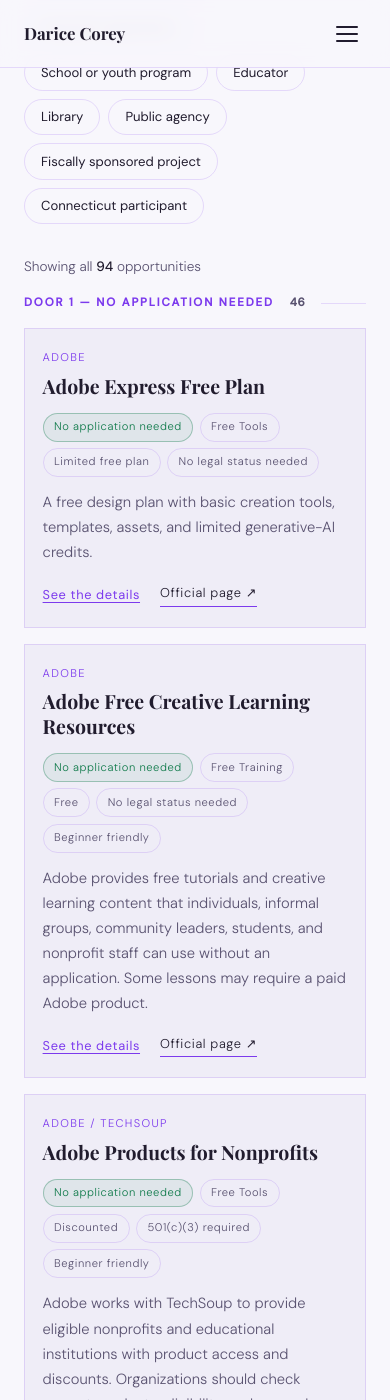
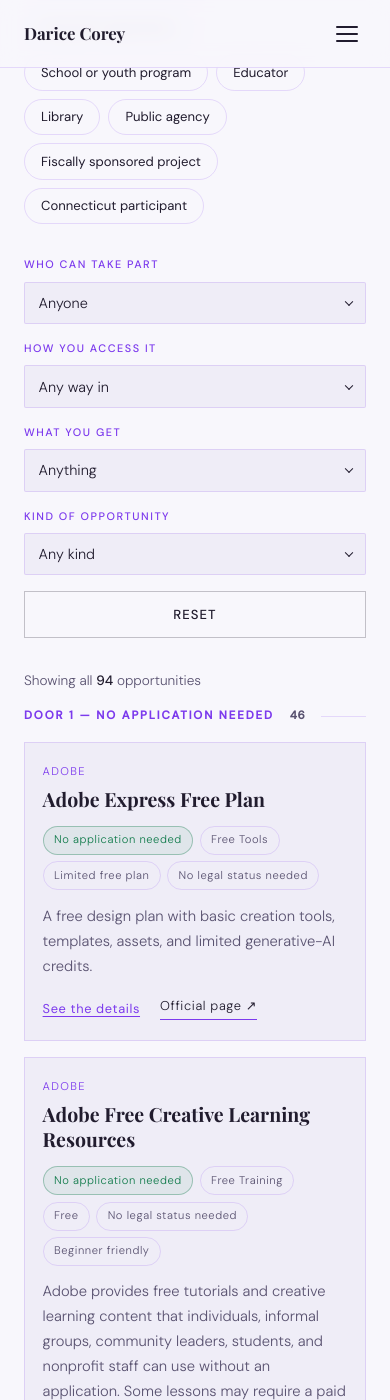
Before and after one commit to dcoreyrasm/dcoreyrasm.github.io, a Jekyll site: the page community-ai/index.html, which Jekyll copies as it is, in a window 390 px wide and 1400 px high, scrolled down 1769 px. Built offline with Jekyll 4.4.1, drawn with Linux system fonts in a browser that asks for light colours; some web fonts are replaced; part of the change alters nothing that is shown.

Commit message:
Give the AI directory the same filter boxes as Village Notes
The two directories filtered in visibly different shapes: Village Notes uses
labelled boxes in a row above the results, each opening a checkbox panel with
a find box and Clear, while this page kept all seventeen filters in a sidebar
of accordions. Side by side they did not read as the same system.

The four filters people actually reach for -- who can take part, how you
access it, what you get, kind of opportunity -- are now those boxes, built
from the same FACETS definitions the sidebar uses, so a new Airtable choice
still appears without markup changing. The other thirteen stay in the
sidebar, which picks up the same label typography and option styling.

They are promoted, not duplicated: a filter in a box is no longer repeated
in the sidebar below it. Showing the same list twice on one screen invites
the reader to wonder which of the two is the real one, and a selection made
in one of them could sit hidden behind the other's "Show more".

Every one of these multi-selects, as the sidebar always did -- tick as many
as you like within a box or across boxes. The boxes, the sidebar and the
quick starts all read and write the same state, so a tick in one shows up in
the others, chips it like any other filter, and survives in a shared link.

The panel stays open while you tick through it, and its counts hold every
other filter fixed, so they answer "what would I get if I added this" rather
than restating what is already on screen. An option that would return
nothing is dimmed -- unless it is the one already ticked, which has to stay
clickable to be unticked.

```diff
--- a/community-ai/community-ai.css
+++ b/community-ai/community-ai.css
@@ -83,17 +83,78 @@
 .cf-quick-btn:hover { border-color: var(--coral); color: var(--coral); }
 .cf-quick-btn[aria-pressed="true"] { background: var(--coral); border-color: var(--coral); color: var(--cf-on-accent); font-weight: 500; }
 
+/* ---- Filter boxes ------------------------------------------------------- */
+/* The labelled boxes the childcare directory uses, so the two read as one
+   system. Same measurements, same panel, same open/selected states -- kept as
+   its own block here rather than shared, because /styles.css is the site
+   stylesheet and these belong to the directories, not the site. */
+.cf-controls { display: flex; align-items: flex-end; gap: 1rem 1.25rem; margin-bottom: 2rem; }
+.cf-fieldrow { display: grid; grid-template-columns: repeat(4, minmax(0, 1fr)); gap: 1rem 1.25rem; flex: 1; }
+.cf-field { display: flex; flex-direction: column; gap: .5rem; min-width: 0; }
+.cf-field-label { font-size: .68rem; letter-spacing: .14em; text-transform: uppercase; color: var(--coral); font-weight: 500; }
+.cf-reset-row { flex-shrink: 0; }
+
+.cf-multi { position: relative; min-width: 0; }
+.cf-multi-toggle {
+  width: 100%; text-align: left; background: var(--bg2); color: var(--cream);
+  border: 1px solid var(--line); border-radius: 2px;
+  font-family: var(--sans); font-size: .9rem; font-weight: 300;
+  padding: .7rem 2.4rem .7rem .85rem; cursor: pointer; transition: border-color .2s;
+  white-space: nowrap; overflow: hidden; text-overflow: ellipsis;
+}
+.cf-multi-toggle::after {
+  content: ''; position: absolute; right: .9rem; top: 50%; width: 6px; height: 6px;
+  border-right: 1px solid currentColor; border-bottom: 1px solid currentColor;
+  transform: translateY(-70%) rotate(45deg); pointer-events: none;
+}
+.cf-multi-toggle:hover { border-color: var(--coral); }
+.cf-multi-toggle.has-selection { border-color: var(--coral); color: var(--coral); }
+
+.cf-multi-panel {
+  position: absolute; z-index: 60; top: calc(100% + .35rem); left: 0;
+  width: min(22rem, 80vw); background: var(--bg2);
+  border: 1px solid var(--coral); border-radius: 2px;
+  box-shadow: 0 12px 32px rgba(0,0,0,.28);
+}
+.cf-multi-head { display: flex; gap: .5rem; padding: .6rem; border-bottom: 1px solid var(--line); }
+.cf-multi-head-bare { justify-content: flex-end; }
+.cf-multi-head input {
+  flex: 1; min-width: 0; background: var(--bg); color: var(--cream);
+  border: 1px solid var(--line); border-radius: 2px;
+  font-family: var(--sans); font-size: .85rem; font-weight: 300; padding: .45rem .6rem;
+}
+.cf-multi-head input:focus { border-color: var(--coral); outline: none; }
+.cf-multi-clear {
+  background: none; border: none; cursor: pointer; padding: 0 .3rem;
+  font-family: var(--sans); font-size: .7rem; letter-spacing: .1em;
+  text-transform: uppercase; color: var(--coral);
+}
+.cf-multi-clear:hover { text-decoration: underline; }
+
+.cf-multi-list { max-height: 16rem; overflow-y: auto; padding: .35rem; }
+.cf-multi-opt {
+  display: flex; align-items: center; gap: .6rem;
+  padding: .45rem .6rem; cursor: pointer; font-size: .87rem; color: var(--cream);
+  border-radius: 2px;
+}
+.cf-multi-opt:hover { background: color-mix(in srgb, var(--bg2) 85%, var(--coral)); }
+.cf-multi-opt input { accent-color: var(--coral); width: 1rem; height: 1rem; flex-shrink: 0; }
+.cf-multi-opt span { min-width: 0; overflow-wrap: anywhere; }
+.cf-multi-opt em { margin-left: auto; font-style: normal; font-size: .74rem; color: var(--muted); padding-left: .5rem; }
+.cf-multi-opt.is-empty { opacity: .38; }
+.cf-multi-opt[hidden] { display: none; }
+
 /* ---- Layout ------------------------------------------------------------- */
 .cf-layout { display: grid; grid-template-columns: 270px 1fr; gap: 2.5rem; align-items: start; padding-bottom: 5rem; }
 
 /* ---- Facet sidebar ------------------------------------------------------ */
 .cf-side { position: sticky; top: 10.5rem; max-height: calc(100vh - 12rem); overflow-y: auto; padding-right: .5rem; }
 .cf-side-head { display: flex; justify-content: space-between; align-items: baseline; margin-bottom: 1rem; padding-bottom: .75rem; border-bottom: 1px solid var(--line); }
-.cf-side-head h2 { font-size: .72rem; letter-spacing: .16em; text-transform: uppercase; color: var(--coral); font-weight: 500; }
+.cf-side-head h2 { font-size: .68rem; letter-spacing: .14em; text-transform: uppercase; color: var(--coral); font-weight: 500; }
 .cf-reset { background: none; border: none; color: var(--muted); font-family: var(--sans); font-size: .76rem; cursor: pointer; text-decoration: underline; padding: 0; }
 .cf-reset:hover { color: var(--coral); }
 .cf-facet { border-bottom: 1px solid var(--line); }
-.cf-facet > summary { cursor: pointer; list-style: none; padding: .85rem 0; font-size: .82rem; color: var(--cream); display: flex; justify-content: space-between; align-items: center; gap: .5rem; }
+.cf-facet > summary { cursor: pointer; list-style: none; padding: .85rem 0; font-size: .68rem; letter-spacing: .14em; text-transform: uppercase; font-weight: 500; color: var(--cream); display: flex; justify-content: space-between; align-items: center; gap: .5rem; }
 .cf-facet > summary::-webkit-details-marker { display: none; }
 .cf-facet > summary::after { content: '+'; color: var(--coral); font-size: 1rem; line-height: 1; flex-shrink: 0; }
 .cf-facet[open] > summary::after { content: '\2212'; }
@@ -101,7 +162,7 @@
 .cf-facet-count { font-size: .68rem; background: var(--coral); color: var(--cf-on-accent); border-radius: 999px; padding: .1rem .45rem; font-weight: 500; margin-left: auto; }
 .cf-opts { padding: 0 0 .9rem; display: flex; flex-direction: column; gap: .1rem; }
 .cf-opt { display: flex; align-items: flex-start; gap: .55rem; font-size: .82rem; color: var(--muted); cursor: pointer; padding: .3rem .25rem; border-radius: 2px; line-height: 1.45; }
-.cf-opt:hover { color: var(--cream); background: rgba(192,132,252,.06); }
+.cf-opt:hover { color: var(--cream); background: color-mix(in srgb, var(--bg2) 85%, var(--coral)); }
 .cf-opt input { accent-color: var(--coral); margin-top: .2rem; flex-shrink: 0; }
 .cf-opt .cf-opt-n { margin-left: auto; font-size: .72rem; opacity: .65; flex-shrink: 0; padding-left: .4rem; }
 .cf-opt.is-empty { opacity: .38; }
@@ -187,6 +248,9 @@ section.cf-about-section { background: var(--bg2); padding: 5rem 0; margin-top:
 /* ---- Responsive --------------------------------------------------------- */
 @media (max-width: 980px) {
   .cf-wrap { padding: 0 1.5rem; }
+  .cf-fieldrow { grid-template-columns: 1fr 1fr; }
+  .cf-controls { flex-wrap: wrap; }
+  .cf-reset-row { width: 100%; }
   .cf-doors { grid-template-columns: 1fr; }
   .cf-about-grid { grid-template-columns: 1fr; }
   .cf-layout { grid-template-columns: 1fr; gap: 1.5rem; }
@@ -200,6 +264,8 @@ section.cf-about-section { background: var(--bg2); padding: 5rem 0; margin-top:
 }
 @media (max-width: 560px) {
   .cf-hero { padding: 3rem 0 2.5rem; }
+  .cf-fieldrow { grid-template-columns: 1fr; }
+  .cf-multi-panel { width: min(22rem, 92vw); }
   .cf-stats { gap: 1.75rem; }
   .cf-card { padding: 1.25rem 1.1rem; }
 }
--- a/community-ai/index.html
+++ b/community-ai/index.html
@@ -124,6 +124,17 @@
         <div class="cf-quick-row" id="cf-quick"></div>
       </div>
 
+      <!-- The four filters most people reach for, promoted out of the sidebar
+           into the labelled boxes the childcare directory uses. Both places
+           read and write the same state, so ticking an option in either one
+           shows up in the other. script.js builds the boxes from the same
+           FACETS definitions the sidebar uses, so a new Airtable choice
+           appears in both without markup changing here. -->
+      <form class="cf-controls" role="search" onsubmit="return false;" aria-label="Filter opportunities">
+        <div class="cf-fieldrow" id="cf-fieldrow"></div>
+        <button type="button" id="cf-reset-row" class="btn-ghost cf-reset-row">Reset</button>
+      </form>
+
       <div class="cf-layout">
         <aside class="cf-side" id="cf-side" aria-label="Filters">
           <div class="cf-side-head">
--- a/community-ai/script.js
+++ b/community-ai/script.js
@@ -21,13 +21,13 @@
   var NON_ANSWERS = ['Not stated', 'Not determined', 'None', 'N/A'];
 
   var FACETS = [
-    { key: 'whoCanParticipate', label: 'Who can take part',   open: true },
-    { key: 'door',              label: 'How you access it',   open: true },
-    { key: 'support',           label: 'What you get',        open: true },
+    { key: 'whoCanParticipate', label: 'Who can take part' },
+    { key: 'door',              label: 'How you access it' },
+    { key: 'support',           label: 'What you get' },
     { key: 'type',              label: 'Kind of opportunity' },
-    { key: 'cost',              label: 'Cost' },
+    { key: 'cost',              label: 'Cost', open: true },
     { key: 'legalStatus',       label: 'Legal status needed', keepNone: true },
-    { key: 'topics',            label: 'Topic area' },
+    { key: 'topics',            label: 'Topic area', open: true },
     { key: 'communityServed',   label: 'Community served' },
     { key: 'audienceStage',     label: 'Who it is written for' },
     { key: 'deliveryFormat',    label: 'Format' },
@@ -38,6 +38,17 @@
     { key: 'accessibility',     label: 'Accessibility' },
     { key: 'accountBenefit',    label: 'Account you may already have' },
     { key: 'lockIn',            label: 'Platform lock-in risk' }
+  ];
+
+  /* The filters promoted out of the sidebar into the labelled boxes above the
+     results, in the order they appear there. Each names the facet it drives and
+     what its box reads when nothing is ticked. Both places write the same
+     state, so a tick in one is a tick in the other. */
+  var ROW_FIELDS = [
+    { key: 'whoCanParticipate', empty: 'Anyone' },
+    { key: 'door',              empty: 'Any way in' },
+    { key: 'support',           empty: 'Anything' },
+    { key: 'type',              empty: 'Any kind' }
   ];
 
   var QUICK = [
@@ -288,6 +299,140 @@
 
   /* -- rendering ---------------------------------------------------------- */
 
+  /* -- the promoted filter boxes ------------------------------------------ */
+
+  /* The same four filters the sidebar carries, in the labelled boxes the
+     childcare directory uses. They read and write state.filters like every
+     other control, so the sidebar, the quick starts and these stay in step
+     with no syncing code of their own. */
+
+  function facetByKey(key) {
+    for (var i = 0; i < FACETS.length; i++) if (FACETS[i].key === key) return FACETS[i];
+    return null;
+  }
+
+  /* Built once. Rebuilding the markup on each change would fold up a panel the
+     reader is still ticking through, and re-sorting live counts would slide
+     options out from under the pointer -- so the order is fixed here and only
+     the labels, ticks and counts move afterwards. */
+  function buildRow() {
+    var host = $('cf-fieldrow');
+    if (!host) return;
+
+    host.innerHTML = ROW_FIELDS.map(function (field) {
+      var facet = facetByKey(field.key);
+      if (!facet) return '';
+
+      var counts = facetCounts(field.key);
+      var opts = Object.keys(facet._options)
+        .filter(function (v) { return isAnswer(v, facet.keepNone); })
+        .sort(function (a, b) {
+          if (field.key === 'door') return DOOR_ORDER.indexOf(a) - DOOR_ORDER.indexOf(b);
+          return (counts[b] || 0) - (counts[a] || 0) || a.localeCompare(b);
+        });
+      if (!opts.length) return '';
+
+      var text = function (v) { return field.key === 'door' ? (DOOR_LABEL[v] || v) : v; };
+
+      var list = opts.map(function (v) {
+        return '<label class="cf-multi-opt" data-find-text="' + esc(text(v).toLowerCase()) + '">' +
+                 '<input type="checkbox" data-facet="' + esc(field.key) + '" value="' + esc(v) + '" />' +
+                 '<span>' + esc(text(v)) + '</span>' +
+                 '<em data-count="' + esc(v) + '">' + (counts[v] || 0) + '</em>' +
+               '</label>';
+      }).join('');
+
+      // A find box earns its place on a long list and clutters a short one.
+      var head = opts.length > 8
+        ? '<div class="cf-multi-head">' +
+            '<input type="search" data-find="' + esc(field.key) + '" placeholder="Find&hellip;" ' +
+                   'aria-label="Find within ' + esc(facet.label.toLowerCase()) + '" autocomplete="off" />' +
+            '<button type="button" class="cf-multi-clear" data-clearfacet="' + esc(field.key) + '">Clear</button>' +
+          '</div>'
+        : '<div class="cf-multi-head cf-multi-head-bare">' +
+            '<button type="button" class="cf-multi-clear" data-clearfacet="' + esc(field.key) + '">Clear</button>' +
+          '</div>';
+
+      return '<div class="cf-field">' +
+        '<span class="cf-field-label" id="cf-lbl-' + esc(field.key) + '">' + esc(facet.label) + '</span>' +
+        '<div class="cf-multi" data-multi="' + esc(field.key) + '">' +
+          '<button type="button" class="cf-multi-toggle" data-toggle="' + esc(field.key) + '" ' +
+                  'aria-expanded="false" aria-haspopup="true" aria-controls="cf-panel-' + esc(field.key) + '" ' +
+                  'aria-labelledby="cf-lbl-' + esc(field.key) + ' cf-val-' + esc(field.key) + '">' +
+            '<span id="cf-val-' + esc(field.key) + '" data-value="' + esc(field.key) + '">' + esc(field.empty) + '</span>' +
+          '</button>' +
+          '<div class="cf-multi-panel" id="cf-panel-' + esc(field.key) + '" role="group" ' +
+               'aria-label="Filter by ' + esc(facet.label.toLowerCase()) + '" hidden>' +
+            head +
+            '<div class="cf-multi-list">' + list + '</div>' +
+          '</div>' +
+        '</div>' +
+      '</div>';
+    }).join('');
+  }
+
+  function syncRow() {
+    var host = $('cf-fieldrow');
+    if (!host) return;
+
+    ROW_FIELDS.forEach(function (field) {
+      var box = host.querySelector('[data-multi="' + field.key + '"]');
+      if (!box) return;
+
+      var chosen = state.filters[field.key] || [];
+      var label = box.querySelector('[data-value]');
+      var toggle = box.querySelector('[data-toggle]');
+
+      label.textContent = chosen.length === 0 ? field.empty
+        : (chosen.length === 1
+            ? (field.key === 'door' ? (DOOR_LABEL[chosen[0]] || chosen[0]) : chosen[0])
+            : chosen.length + ' selected');
+      toggle.classList.toggle('has-selection', chosen.length > 0);
+
+      /* Counts hold every other filter fixed, so they answer "what would I get
+         if I added this one" rather than restating what is already on screen.
+         An option that would return nothing is dimmed but stays clickable when
+         it is the one already ticked -- otherwise it could not be unticked. */
+      var counts = facetCounts(field.key);
+      Array.prototype.forEach.call(box.querySelectorAll('input[data-facet]'), function (input) {
+        var on = chosen.indexOf(input.value) !== -1;
+        var n = counts[input.value] || 0;
+        input.checked = on;
+        input.disabled = n === 0 && !on;
+        var opt = input.parentNode;
+        opt.classList.toggle('is-empty', n === 0 && !on);
+        var em = opt.querySelector('em');
+        if (em) em.textContent = n;
+      });
+    });
+  }
+
+  function openPanel(key, open) {
+    var host = $('cf-fieldrow');
+    if (!host) return;
+    Array.prototype.forEach.call(host.querySelectorAll('[data-multi]'), function (box) {
+      var mine = box.getAttribute('data-multi') === key;
+      var panel = box.querySelector('.cf-multi-panel');
+      var toggle = box.querySelector('[data-toggle]');
+      var show = mine && open;
+      panel.hidden = !show;
+      toggle.setAttribute('aria-expanded', show ? 'true' : 'false');
+      if (show) {
+        var find = panel.querySelector('input[data-find]');
+        if (find) find.focus();
+      }
+    });
+  }
+
+  function anyPanelOpen() {
+    var host = $('cf-fieldrow');
+    return !!(host && host.querySelector('.cf-multi-panel:not([hidden])'));
+  }
+
+  function closePanels() {
+    openPanel(null, false);
+  }
+
   function renderQuick() {
     var host = $('cf-quick');
     /* QUICK is a hand-picked shortlist, not the whole field. If the directory
@@ -305,9 +450,17 @@
     }).join('');
   }
 
+  function inRow(key) {
+    for (var i = 0; i < ROW_FIELDS.length; i++) if (ROW_FIELDS[i].key === key) return true;
+    return false;
+  }
+
+  /* The four promoted to the boxes above the results are not repeated here.
+     Showing the same list twice on one screen invites the reader to wonder
+     which of the two is the real one. */
   function renderFacets() {
     var host = $('cf-facets');
-    var html = FACETS.map(function (facet) {
+    var html = FACETS.filter(function (facet) { return !inRow(facet.key); }).map(function (facet) {
       var counts = facetCounts(facet.key);
       var chosen = state.filters[facet.key] || [];
       var opts = Object.keys(facet._options).filter(function (v) { return isAnswer(v, facet.keepNone); });
@@ -534,6 +687,7 @@
 
   function renderAll() {
     renderQuick();
+    syncRow();
     renderFacets();
     renderChips();
     render();
@@ -618,8 +772,58 @@
       if (cards[first]) cards[first].scrollIntoView({ block: 'center' });
     });
 
-    $('cf-reset').addEventListener('click', function () {
-      state.q = ''; state.filters = {}; qEl.value = ''; writeHash(); renderAll();
+    function resetAll() {
+      state.q = ''; state.filters = {}; qEl.value = '';
+      closePanels(); writeHash(); renderAll();
+    }
+    $('cf-reset').addEventListener('click', resetAll);
+    $('cf-reset-row').addEventListener('click', resetAll);
+
+    var row = $('cf-fieldrow');
+
+    row.addEventListener('click', function (e) {
+      var toggle = e.target.closest('[data-toggle]');
+      if (toggle) {
+        var key = toggle.getAttribute('data-toggle');
+        var panel = document.getElementById('cf-panel-' + key);
+        openPanel(key, panel.hidden);
+        return;
+      }
+      var clear = e.target.closest('[data-clearfacet]');
+      if (clear) {
+        delete state.filters[clear.getAttribute('data-clearfacet')];
+        writeHash(); renderAll();
+      }
+    });
+
+    row.addEventListener('change', function (e) {
+      var box = e.target.closest('input[data-facet]');
+      if (!box) return;
+      toggleFilter(box.getAttribute('data-facet'), box.value);
+      writeHash(); renderAll();
+    });
+
+    row.addEventListener('input', function (e) {
+      var find = e.target.closest('input[data-find]');
+      if (!find) return;
+      var q = find.value.trim().toLowerCase();
+      var list = find.closest('.cf-multi-panel').querySelector('.cf-multi-list');
+      Array.prototype.forEach.call(list.children, function (opt) {
+        opt.hidden = q !== '' && opt.getAttribute('data-find-text').indexOf(q) === -1;
+      });
+    });
+
+    /* A panel is a menu: clicking away or pressing Escape should put it away,
+       and Escape should hand focus back to the box it came from. */
+    document.addEventListener('click', function (e) {
+      if (anyPanelOpen() && !e.target.closest('#cf-fieldrow')) closePanels();
+    });
+    document.addEventListener('keydown', function (e) {
+      if (e.key !== 'Escape' || !anyPanelOpen()) return;
+      var open = row.querySelector('.cf-multi-panel:not([hidden])');
+      var toggle = open && open.parentNode.querySelector('[data-toggle]');
+      closePanels();
+      if (toggle) toggle.focus();
     });
 
     $('cf-quick').addEventListener('click', function (e) {
@@ -744,6 +948,7 @@
     }
 
     readHash();
+    buildRow();
     state.sort  = normalizeChoice('cf-sort', 'relevance', state.sort);
     state.group = normalizeChoice('cf-group', 'door', state.group);
     $('cf-q').value = state.q;
```
